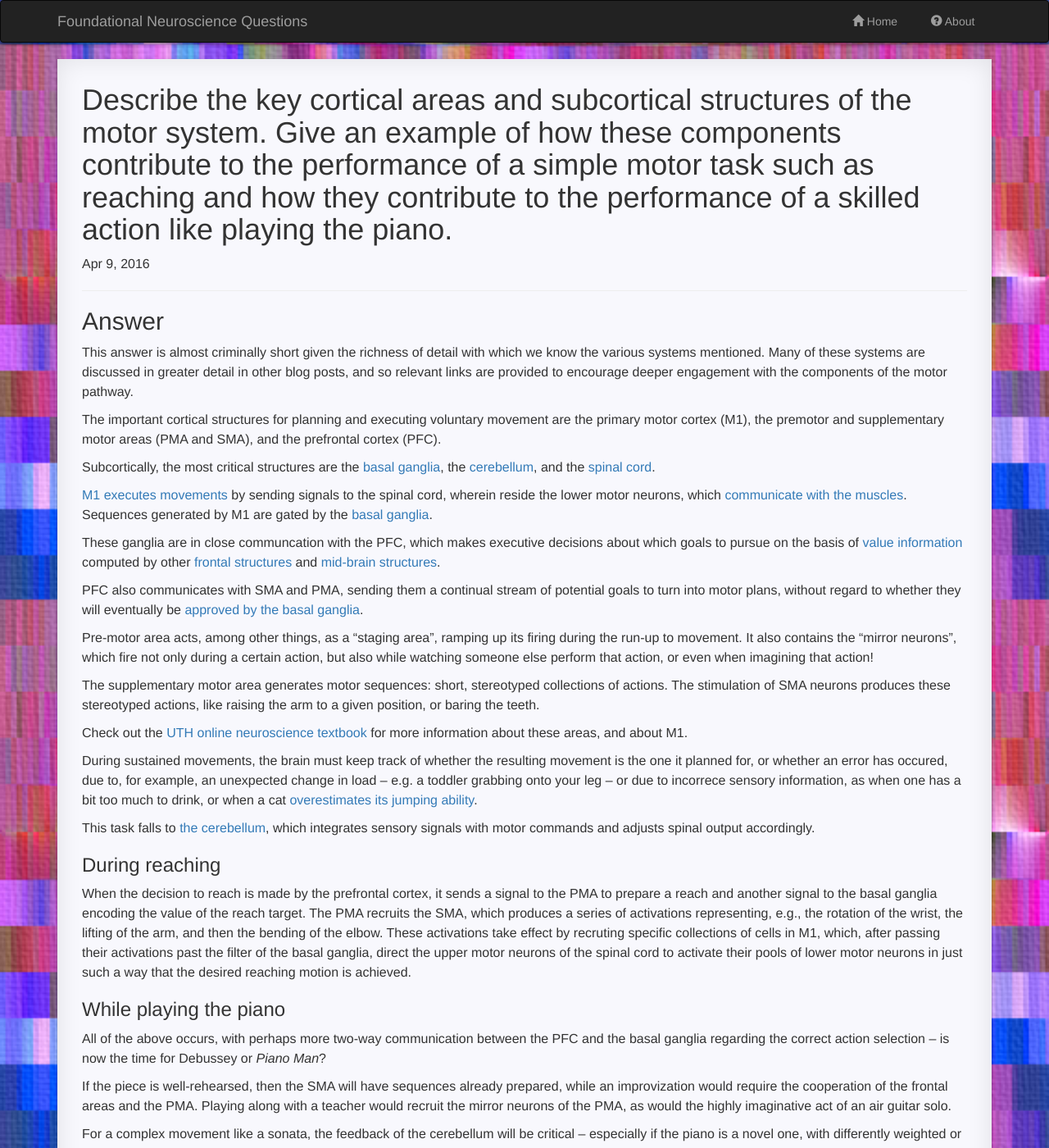
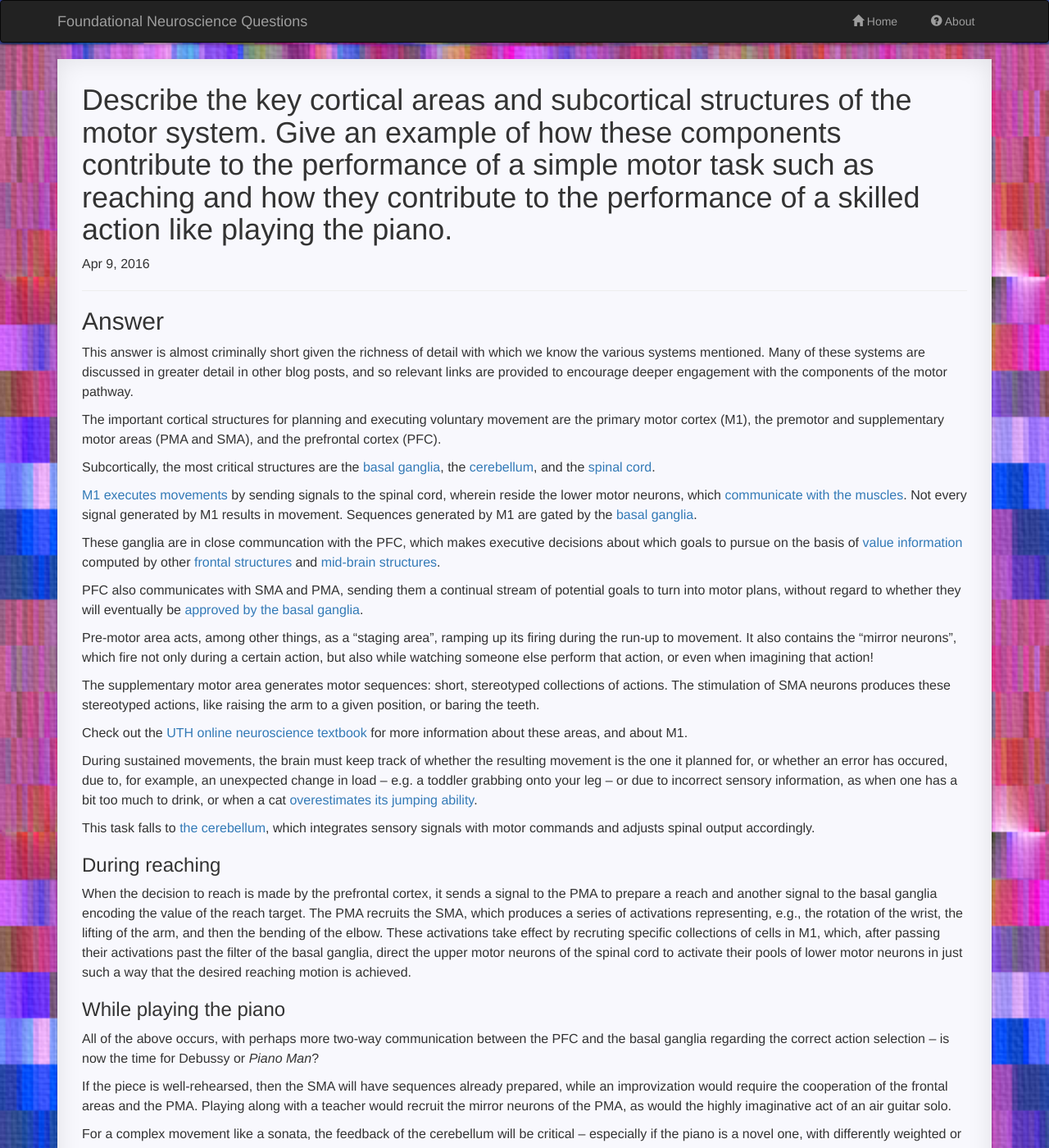
Before and after one commit to charlesfrye/FoundationalNeuroscience, a Jekyll site: the page built from _posts/2016-04-09-12.md, in a window 1280 px wide and 1400 px high. Shown: the whole window at 82% size. Built offline with Jekyll 4.4.1, drawn with Linux system fonts in a browser that asks for light colours; nearby versions of some CDN libraries; a style sheet for code colours, icons or effects is not loaded.

Commit message:
Minor edits to 12

```diff
--- a/_posts/2016-04-09-12.md
+++ b/_posts/2016-04-09-12.md
@@ -29,6 +29,7 @@ and the [spinal cord]({{site.baseurl}}/71).
 by sending signals to the spinal cord,
 wherein reside the lower motor neurons, which
 [communicate with the muscles]({{site.baseurl}}/35).
+Not every signal generated by M1 results in movement.
 Sequences generated by M1 are gated by the
 [basal ganglia]({{site.baseurl}}/14).
 
@@ -72,7 +73,7 @@ or whether an error has occured,
 due to, for example,
 an unexpected change in load --
 e.g. a toddler grabbing onto your leg --
-or due to incorrece sensory information,
+or due to incorrect sensory information,
 as when one has a bit too much to drink,
 or when a cat
 [overestimates its jumping ability](https://www.youtube.com/watch?v=Awf45u6zrP0).
@@ -105,7 +106,7 @@ in just such a way that the desired reaching motion is achieved.
 All of the above occurs,
 with perhaps more two-way communication between the PFC
 and the basal ganglia regarding the correct action selection --
-is now the time for Debussey or *Piano Man*?
+is now the time for Debussy or *Piano Man*?
 
 If the piece is well-rehearsed,
 then the SMA will have sequences already prepared,
```
